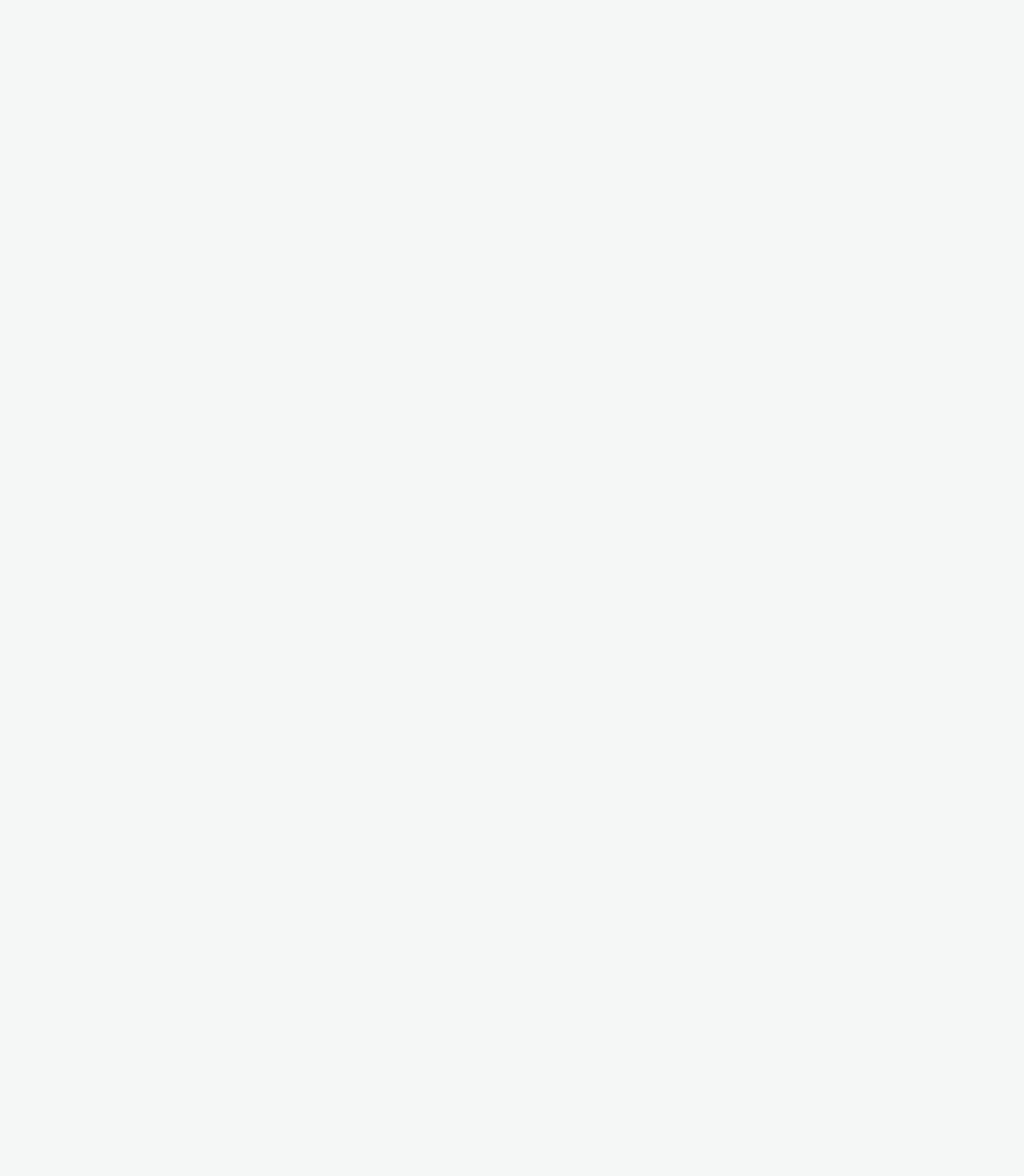
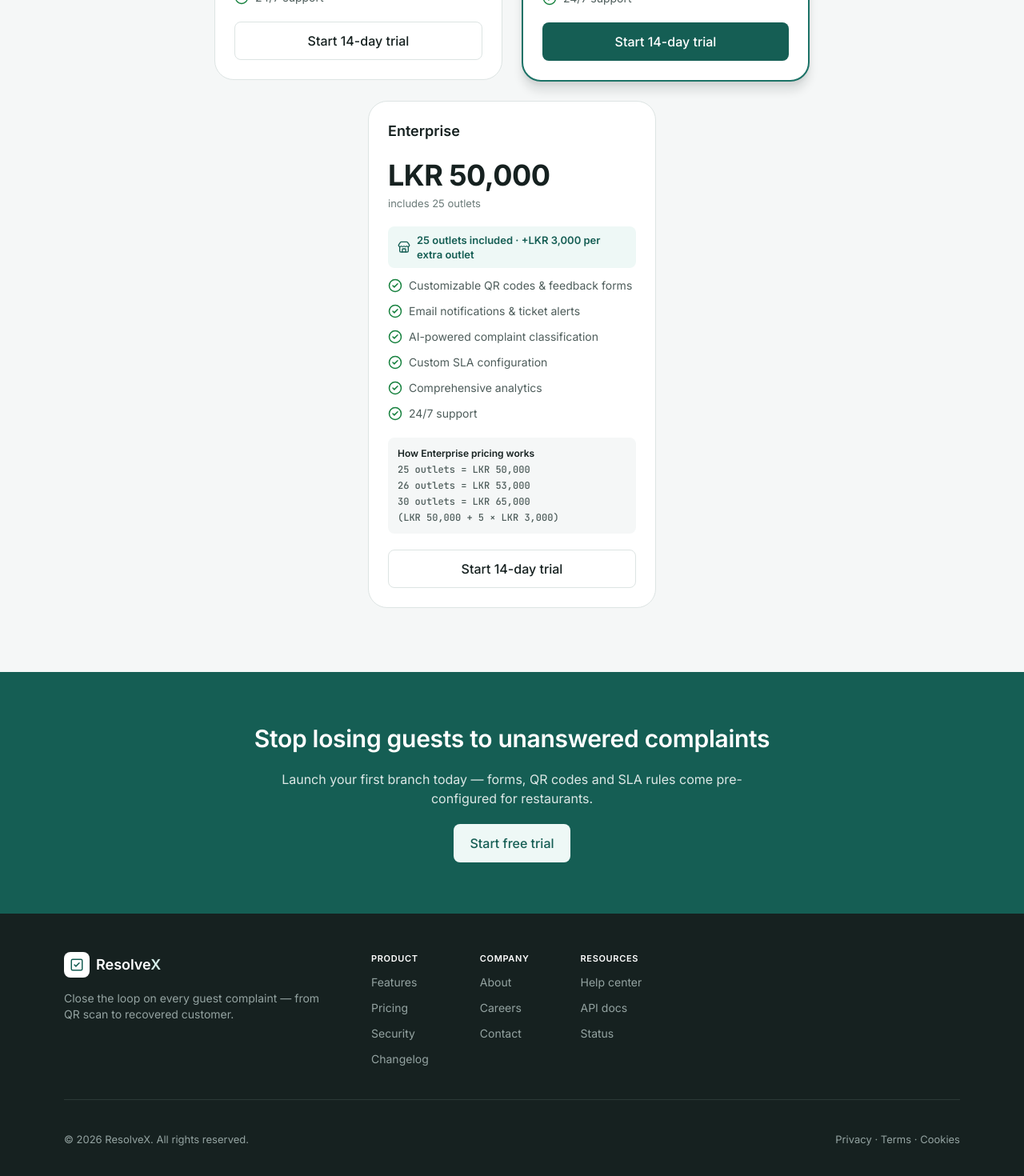
Before and after one commit to teshan200/ResolveX, a React (Vite) app in the folder frontend/admin-web/: page / in a window 1280 px wide. Shown: the part 3194-4664 px from the top of the page at 80% size. Before the commit the page ends 2927 px from the top, so only its background shows below. Built offline with nearby package versions, Linux system fonts and the light colour scheme.

Commit message:
Add pricing, call to action and footer sections

```diff
--- /dev/null
+++ b/frontend/admin-web/src/features/landing/CtaBand.tsx
@@ -0,0 +1,21 @@
+import { Link } from 'react-router-dom'
+import { Button } from '../../components/ui'
+
+export function CtaBand() {
+  return (
+    <section className="flex flex-col items-center gap-5 bg-brand px-6 py-16 text-center text-on-brand lg:px-20">
+      <h2 className="text-3xl leading-9.5 font-semibold tracking-[-0.3px]">
+        Stop losing guests to unanswered complaints
+      </h2>
+      <p className="max-w-150 text-base leading-6 opacity-85">
+        Launch your first branch today — forms, QR codes and SLA rules come pre-configured for
+        restaurants.
+      </p>
+      <Link to="/register">
+        <Button size="lg" variant="secondary">
+          Start free trial
+        </Button>
+      </Link>
+    </section>
+  )
+}
--- /dev/null
+++ b/frontend/admin-web/src/features/landing/Pricing.tsx
@@ -0,0 +1,96 @@
+import { CircleCheck, Store } from 'lucide-react'
+import { useEffect, useState } from 'react'
+import { Link } from 'react-router-dom'
+import { Button } from '../../components/ui'
+import { cn } from '../../components/ui/cn'
+import { formatLkr, getPlans } from '../../services/planService'
+import type { Plan } from '../../types/plan'
+import { SectionHeading } from './SectionHeading'
+
+function PlanCard({ plan }: { plan: Plan }) {
+  const [capacity, ...features] = plan.features
+  const outletsNote = plan.maxOutlets
+    ? `up to ${plan.maxOutlets} outlets`
+    : `includes ${plan.includedOutlets} outlets`
+
+  return (
+    <div
+      className={cn(
+        'flex w-full flex-col gap-5 rounded-2xl bg-surface p-6 md:w-90',
+        plan.popular
+          ? 'border-2 border-line-brand shadow-[0_4px_4px_rgba(11,19,18,0.05),0_12px_12px_rgba(11,19,18,0.1)]'
+          : 'border border-line',
+      )}
+    >
+      <div className="flex items-center justify-between">
+        <p className="text-lg leading-6.5 font-semibold">{plan.name}</p>
+        {plan.popular && (
+          <span className="rounded-full bg-brand px-2 py-0.5 text-xs leading-4 font-semibold text-on-brand">
+            Most popular
+          </span>
+        )}
+      </div>
+
+      <div className="flex flex-wrap items-baseline gap-x-1.5 gap-y-1">
+        <p className="text-4xl leading-11 font-bold tracking-[-0.54px]">
+          {formatLkr(plan.basePrice)}
+        </p>
+        <p className="text-[13px] leading-4.5 text-content-tertiary">{outletsNote}</p>
+      </div>
+
+      <div className="flex flex-col gap-3">
+        <div className="flex items-center gap-2 rounded-md bg-brand-subtle px-3 py-2 text-[13px] leading-4.5 font-semibold text-content-brand">
+          <Store size={16} className="shrink-0" />
+          {capacity}
+        </div>
+        {features.map((feature) => (
+          <div key={feature} className="flex items-center gap-2 text-sm leading-5 text-content-secondary">
+            <CircleCheck size={18} className="shrink-0 text-success-fg" />
+            {feature}
+          </div>
+        ))}
+      </div>
+
+      {plan.extraOutletPrice && (
+        <div className="flex flex-col gap-1 rounded-md bg-canvas p-3 text-xs leading-4">
+          <p className="font-semibold">How Enterprise pricing works</p>
+          <p className="font-mono font-medium text-content-secondary">25 outlets = LKR 50,000</p>
+          <p className="font-mono font-medium text-content-secondary">26 outlets = LKR 53,000</p>
+          <p className="font-mono font-medium text-content-secondary">30 outlets = LKR 65,000</p>
+          <p className="font-mono font-medium text-content-secondary">
+            (LKR 50,000 + 5 × LKR 3,000)
+          </p>
+        </div>
+      )}
+
+      <Link to="/register">
+        <Button size="lg" variant={plan.popular ? 'primary' : 'outline'} className="w-full">
+          Start 14-day trial
+        </Button>
+      </Link>
+    </div>
+  )
+}
+
+export function Pricing() {
+  const [plans, setPlans] = useState<Plan[]>([])
+
+  useEffect(() => {
+    getPlans().then(setPlans)
+  }, [])
+
+  return (
+    <section id="pricing" className="flex flex-col items-center gap-12 bg-canvas px-6 py-20 lg:px-20">
+      <SectionHeading
+        eyebrow="Pricing"
+        title="Same features on every plan"
+        description="Choose by the number of branches/outlets you run. Every plan includes a 14-day free trial."
+      />
+      <div className="flex flex-wrap items-start justify-center gap-6">
+        {plans.map((plan) => (
+          <PlanCard key={plan.id} plan={plan} />
+        ))}
+      </div>
+    </section>
+  )
+}
--- a/frontend/admin-web/src/layout/MarketingFooter.tsx
+++ b/frontend/admin-web/src/layout/MarketingFooter.tsx
@@ -8,23 +8,25 @@ const columns = [
 
 export function MarketingFooter() {
   return (
-    <footer className="bg-inverse text-on-brand">
-      <div className="mx-auto grid max-w-6xl gap-10 px-6 py-16 md:grid-cols-[2fr_1fr_1fr_1fr]">
+    <footer className="flex flex-col gap-10 bg-inverse px-6 py-12 lg:px-20">
+      <div className="flex flex-wrap items-start gap-16">
         <div className="flex flex-col gap-4">
           <Logo inverse />
-          <p className="max-w-xs text-sm text-content-disabled">
+          <p className="max-w-80 text-sm leading-5 text-content-disabled">
             Close the loop on every guest complaint — from QR scan to recovered customer.
           </p>
         </div>
 
         {columns.map((column) => (
           <div key={column.title} className="flex flex-col gap-3">
-            <p className="text-sm font-semibold">{column.title}</p>
+            <p className="text-[11px] leading-4 font-semibold tracking-[0.66px] text-on-brand uppercase">
+              {column.title}
+            </p>
             {column.links.map((link) => (
               <a
                 key={link}
                 href="#"
-                className="text-sm text-content-disabled hover:text-on-brand"
+                className="text-sm leading-5 text-content-disabled hover:text-on-brand"
               >
                 {link}
               </a>
@@ -33,11 +35,11 @@ export function MarketingFooter() {
         ))}
       </div>
 
-      <div className="border-t border-content/60">
-        <div className="mx-auto flex max-w-6xl flex-wrap items-center justify-between gap-2 px-6 py-6 text-xs text-content-disabled">
-          <span>© 2026 ResolveX. All rights reserved.</span>
-          <span>Privacy · Terms · Cookies</span>
-        </div>
+      <div className="h-px bg-content-secondary opacity-40" />
+
+      <div className="flex flex-wrap justify-between gap-2 text-[13px] leading-4.5 text-content-disabled">
+        <p>© 2026 ResolveX. All rights reserved.</p>
+        <p>Privacy · Terms · Cookies</p>
       </div>
     </footer>
   )
--- a/frontend/admin-web/src/pages/LandingPage.tsx
+++ b/frontend/admin-web/src/pages/LandingPage.tsx
@@ -1,6 +1,8 @@
+import { CtaBand } from '../features/landing/CtaBand'
 import { Features } from '../features/landing/Features'
 import { Hero } from '../features/landing/Hero'
 import { HowItWorks } from '../features/landing/HowItWorks'
+import { Pricing } from '../features/landing/Pricing'
 import { Stats } from '../features/landing/Stats'
 import { MarketingFooter } from '../layout/MarketingFooter'
 import { MarketingNav } from '../layout/MarketingNav'
@@ -14,6 +16,8 @@ export function LandingPage() {
         <Stats />
         <HowItWorks />
         <Features />
+        <Pricing />
+        <CtaBand />
       </main>
       <MarketingFooter />
     </div>
```
